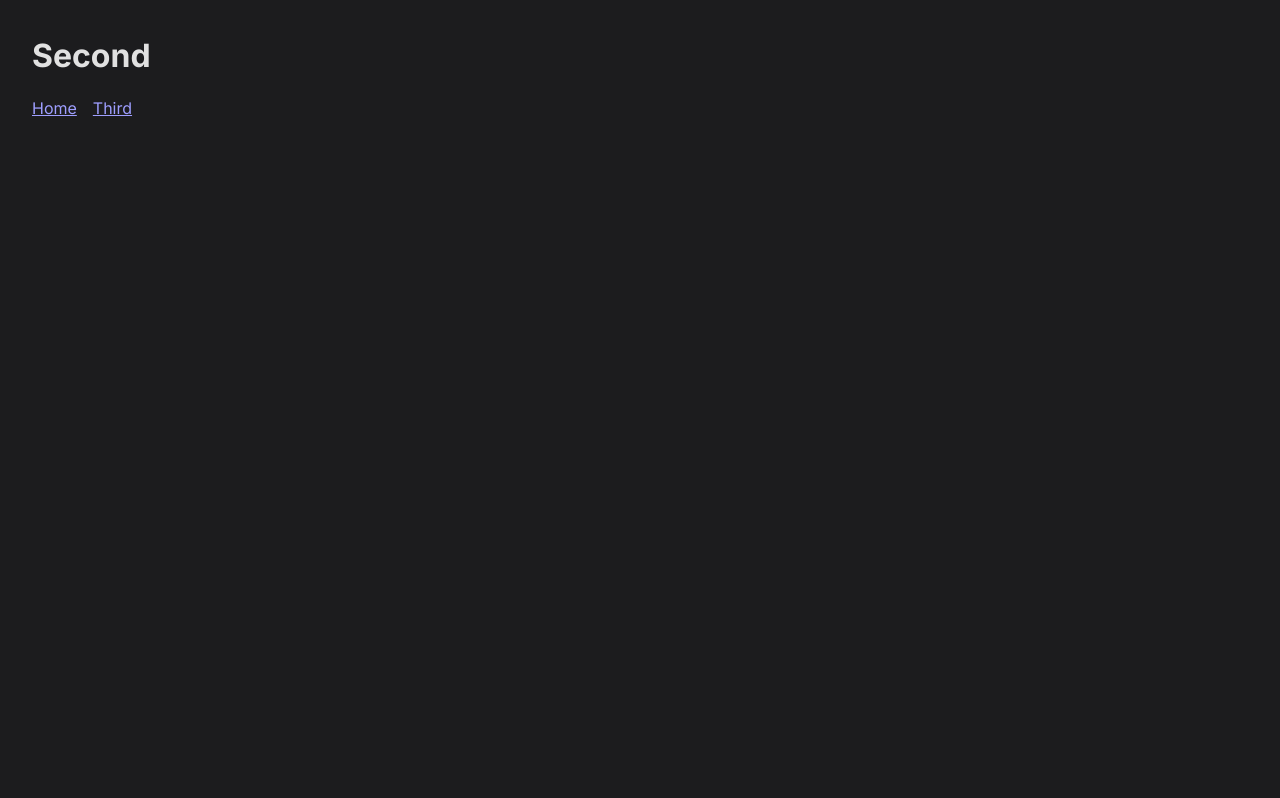
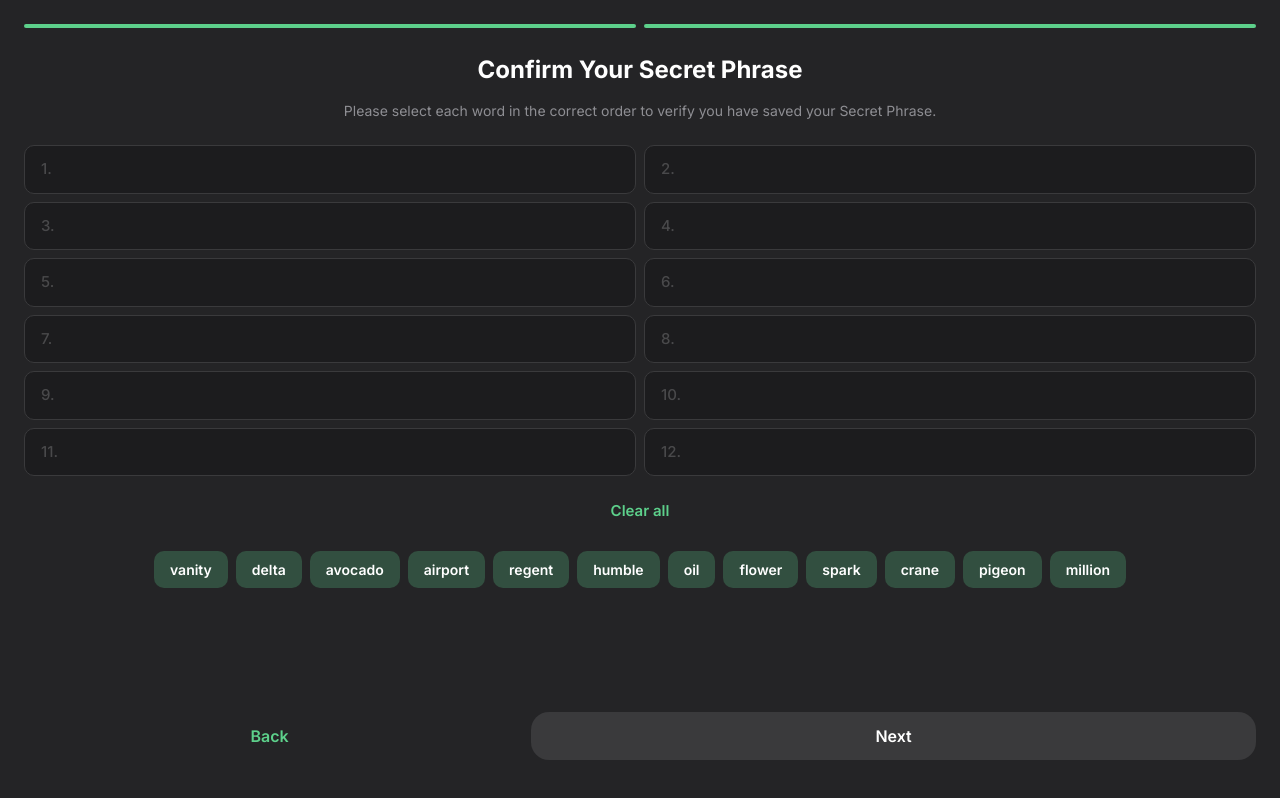
Before and after one commit to FlameFront-end/trustwall, a React (Vite) app: page / in a window 1280 px wide. Both pictures are taken after a click on the button "Back up manually". Built offline with nearby package versions, Linux system fonts and the light colour scheme.

Commit message:
feat: add confirm secret phrase screen

```diff
--- a/src/screens/second/SecondScreen.module.scss
+++ b/src/screens/second/SecondScreen.module.scss
@@ -1,9 +1,183 @@
 .root {
-  padding: 2rem;
+  min-height: 100vh;
+  min-height: 100dvh;
+  display: flex;
+  flex-direction: column;
+  background-color: #242426;
+  padding: 1.5rem;
+  padding-top: max(1.5rem, env(safe-area-inset-top));
+}
 
-  nav {
-    display: flex;
-    gap: 1rem;
-    margin-top: 1rem;
+.progress {
+  display: flex;
+  gap: 0.5rem;
+  margin-bottom: 1.5rem;
+}
+
+.progressSegment {
+  flex: 1;
+  height: 4px;
+  border-radius: 2px;
+  background-color: #5dd08b;
+}
+
+.heading {
+  margin: 0 0 0.75rem;
+  font-size: 1.5rem;
+  font-weight: 700;
+  color: #ffffff;
+  text-align: center;
+}
+
+.subtitle {
+  margin: 0 0 1.5rem;
+  font-size: 0.875rem;
+  font-weight: 400;
+  color: #8e8e93;
+  text-align: center;
+  line-height: 1.5;
+}
+
+.grid {
+  display: grid;
+  grid-template-columns: 1fr 1fr;
+  gap: 0.5rem;
+  margin-bottom: 1rem;
+}
+
+.slot {
+  display: flex;
+  align-items: center;
+  gap: 0.25rem;
+  padding: 0.75rem 1rem;
+  background-color: #1c1c1e;
+  border: 1px solid #3a3a3c;
+  border-radius: 10px;
+  cursor: default;
+  font-family: inherit;
+  text-align: left;
+  min-height: 44px;
+}
+
+.slotFilled {
+  border-color: #3a3a3c;
+  cursor: pointer;
+
+  &:active {
+    opacity: 0.7;
   }
 }
+
+.slotNumberEmpty {
+  font-size: 0.9375rem;
+  font-weight: 500;
+  color: rgba(255, 255, 255, 0.2);
+}
+
+.slotNumber {
+  font-size: 0.9375rem;
+  font-weight: 600;
+  color: #ffffff;
+}
+
+.slotWord {
+  font-size: 0.9375rem;
+  font-weight: 600;
+  color: #ffffff;
+}
+
+.clearAll {
+  display: block;
+  margin: 0 auto 1.25rem;
+  padding: 0.5rem 1rem;
+  font-size: 0.9375rem;
+  font-weight: 600;
+  color: #5dd08b;
+  background: none;
+  border: none;
+  cursor: pointer;
+  font-family: inherit;
+
+  &:active {
+    opacity: 0.7;
+  }
+}
+
+.wordBank {
+  display: flex;
+  flex-wrap: wrap;
+  gap: 0.5rem;
+  justify-content: center;
+  padding: 0 0.5rem;
+  margin-bottom: 1.5rem;
+}
+
+.wordChip {
+  padding: 0.5rem 1rem;
+  font-size: 0.875rem;
+  font-weight: 600;
+  color: #ffffff;
+  background-color: rgba(93, 208, 139, 0.25);
+  border: none;
+  border-radius: 10px;
+  cursor: pointer;
+  font-family: inherit;
+  transition: opacity 0.15s;
+
+  &:active {
+    opacity: 0.7;
+  }
+}
+
+.wordChipUsed {
+  opacity: 0.2;
+  cursor: default;
+}
+
+.actions {
+  display: flex;
+  align-items: center;
+  gap: 1rem;
+  margin-top: auto;
+  padding-bottom: max(1rem, env(safe-area-inset-bottom));
+}
+
+.backButton {
+  flex: 1;
+  padding: 0.75rem;
+  font-size: 1rem;
+  font-weight: 600;
+  color: #5dd08b;
+  background: none;
+  border: none;
+  cursor: pointer;
+  font-family: inherit;
+
+  &:active {
+    opacity: 0.7;
+  }
+}
+
+.nextButton {
+  flex: 1.5;
+  padding: 0.75rem;
+  font-size: 1rem;
+  font-weight: 600;
+  color: #ffffff;
+  background-color: #3a3a3c;
+  border: none;
+  border-radius: 18px;
+  cursor: default;
+  font-family: inherit;
+  transition: background-color 0.2s;
+}
+
+.nextButtonActive {
+  background-color: #5dd08b;
+  color: #1c1c1e;
+  cursor: pointer;
+
+  &:active {
+    opacity: 0.85;
+  }
+}
--- a/src/screens/second/index.tsx
+++ b/src/screens/second/index.tsx
@@ -1,16 +1,119 @@
+import { useState, useCallback } from 'react'
 import type { FC } from 'react'
-import { Link } from 'react-router-dom'
+import { useNavigate } from 'react-router-dom'
 
 import { ROUTES } from '@/shared/model/routes'
 
 import s from './SecondScreen.module.scss'
 
-export const SecondScreen: FC = () => (
-  <div className={s.root}>
-    <h1>Second</h1>
-    <nav>
-      <Link to={ROUTES.HOME}>Home</Link>
-      <Link to={ROUTES.THIRD}>Third</Link>
-    </nav>
-  </div>
-)
+const SEED_WORDS = [
+  'airport', 'humble', 'million', 'flower',
+  'delta', 'oil', 'spark', 'avocado',
+  'regent', 'vanity', 'crane', 'pigeon',
+]
+
+const SHUFFLED_WORDS = [...SEED_WORDS].sort(() => Math.random() - 0.5)
+
+const TOTAL_SLOTS = 12
+
+export const SecondScreen: FC = () => {
+  const navigate = useNavigate()
+  const [selectedWords, setSelectedWords] = useState<string[]>([])
+  const [wordBank] = useState(SHUFFLED_WORDS)
+
+  const allFilled = selectedWords.length === TOTAL_SLOTS
+
+  const handleWordClick = useCallback((word: string) => {
+    setSelectedWords((prev) => {
+      if (prev.length >= TOTAL_SLOTS) return prev
+      return [...prev, word]
+    })
+  }, [])
+
+  const handleSlotClick = useCallback((index: number) => {
+    setSelectedWords((prev) => prev.filter((_, i) => i !== index))
+  }, [])
+
+  const handleClearAll = useCallback(() => {
+    setSelectedWords([])
+  }, [])
+
+  const handleNext = useCallback(() => {
+    if (allFilled) {
+      navigate(ROUTES.THIRD)
+    }
+  }, [allFilled, navigate])
+
+  return (
+    <div className={s.root}>
+      <div className={s.progress}>
+        <div className={s.progressSegment} />
+        <div className={s.progressSegment} />
+      </div>
+
+      <h1 className={s.heading}>Confirm Your Secret Phrase</h1>
+      <p className={s.subtitle}>
+        Please select each word in the correct order to verify you have saved
+        your Secret Phrase.
+      </p>
+
+      <div className={s.grid}>
+        {Array.from({ length: TOTAL_SLOTS }).map((_, i) => {
+          const word = selectedWords[i]
+          return (
+            <button
+              key={i}
+              type="button"
+              className={`${s.slot} ${word ? s.slotFilled : ''}`}
+              onClick={() => word && handleSlotClick(i)}
+            >
+              <span className={word ? s.slotNumber : s.slotNumberEmpty}>
+                {i + 1}.
+              </span>
+              {word && <span className={s.slotWord}>{word}</span>}
+            </button>
+          )
+        })}
+      </div>
+
+      <button type="button" className={s.clearAll} onClick={handleClearAll}>
+        Clear all
+      </button>
+
+      <div className={s.wordBank}>
+        {wordBank.map((word) => {
+          const isUsed = selectedWords.includes(word)
+          return (
+            <button
+              key={word}
+              type="button"
+              className={`${s.wordChip} ${isUsed ? s.wordChipUsed : ''}`}
+              onClick={() => !isUsed && handleWordClick(word)}
+              disabled={isUsed}
+            >
+              {word}
+            </button>
+          )
+        })}
+      </div>
+
+      <div className={s.actions}>
+        <button
+          type="button"
+          className={s.backButton}
+          onClick={() => navigate(ROUTES.HOME)}
+        >
+          Back
+        </button>
+        <button
+          type="button"
+          className={`${s.nextButton} ${allFilled ? s.nextButtonActive : ''}`}
+          onClick={handleNext}
+          disabled={!allFilled}
+        >
+          Next
+        </button>
+      </div>
+    </div>
+  )
+}
```
